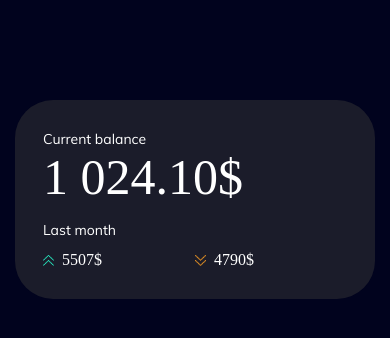
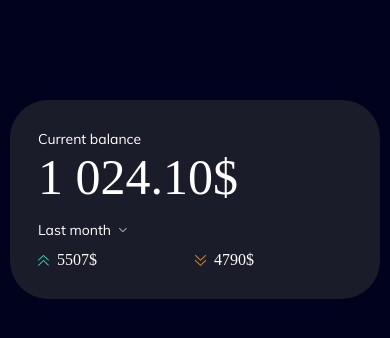
Before and after one commit to Arsen27/samoney, a React Native app: screen / in a window 390 px wide. Shown: the top 338 px of the page. Built offline with nearby package versions, Linux system fonts and the light colour scheme; a web font is replaced by a local one.

Commit message:
dashboard balance

```diff
--- a/App.js
+++ b/App.js
@@ -49,7 +49,7 @@ const styles = StyleSheet.create({
   },
   container: {
     paddingVertical: 100,
-    paddingHorizontal: 15,
+    paddingHorizontal: 10,
     flex: 1,
     backgroundColor: '#01031E',
   },
--- a/src/components/dashboard/Balance.js
+++ b/src/components/dashboard/Balance.js
@@ -1,24 +1,24 @@
 import React from 'react'
-import { StyleSheet, View } from 'react-native'
+import { StyleSheet, View, Image } from 'react-native'
 
 import { SaText, SaNumeric, SaNumericChange } from '../sa'
 
 export default () => {
   return (
-    <View style={styles.bg}>
-
+    <View style={ styles.bg }>
       {/* Current balance */}
       <View style={{ marginBottom: 15 }}>
         <SaText>Current balance</SaText>
         <SaNumeric size={50} weight='bold'>
           1 024.10$
-        </SaNumeric>
+      </SaNumeric>
       </View>
 
       {/* By period */}
       <View>
-        <View style={{ marginBottom: 12 }}>
-            <SaText>Last month</SaText>
+        <View style={{ marginBottom: 12, flexDirection: 'row', alignItems: 'center' }}>
+          <SaText>Last month</SaText>
+          <Image style={ styles.chevron } source={ require('../../../assets/icons/chevron-light.png') } />
         </View>
         <View style={{ flexDirection: 'row' }}>
           <View style={{ width: '50%' }}>
@@ -37,16 +37,25 @@ export default () => {
           </View>
         </View>
       </View>
-
     </View>
   );
 }
 
 const styles = StyleSheet.create({
+  container: {
+    display: 'flex',
+    justifyContent: 'center',
+  },
   bg: {
     backgroundColor: '#1B1C2A',
     paddingVertical: 30,
     paddingHorizontal: 28,
     borderRadius: 38,
+    width: '100%',
+  },
+  chevron: {
+    width: 8,
+    height: 4,
+    marginLeft: 8,
   },
 })
```
Also changed, not shown: assets/icons/chevron-light.png (added), 1 other file (tests, documents, lock files or other folders).
